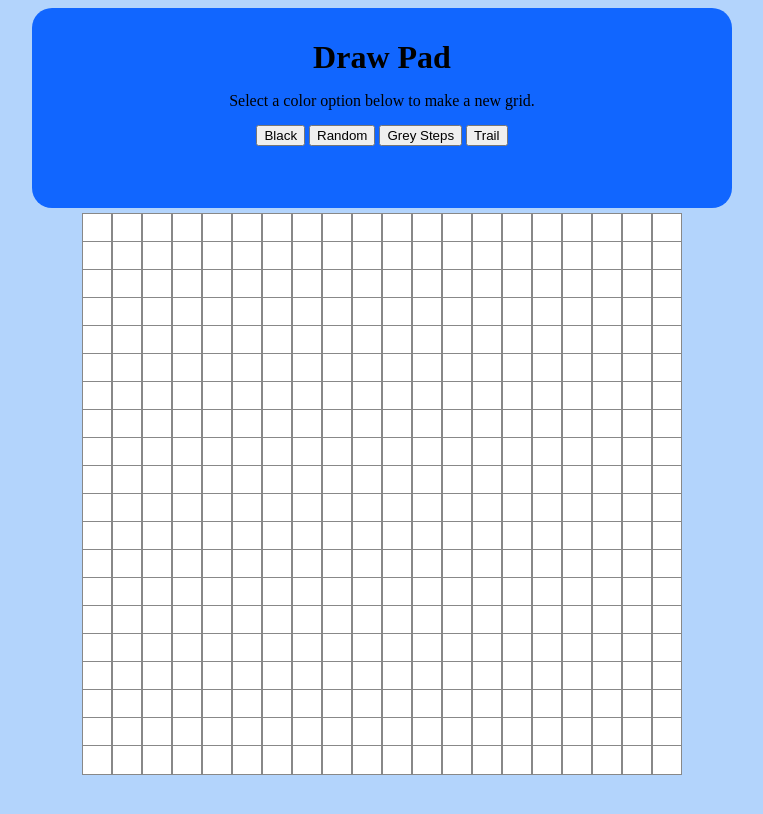
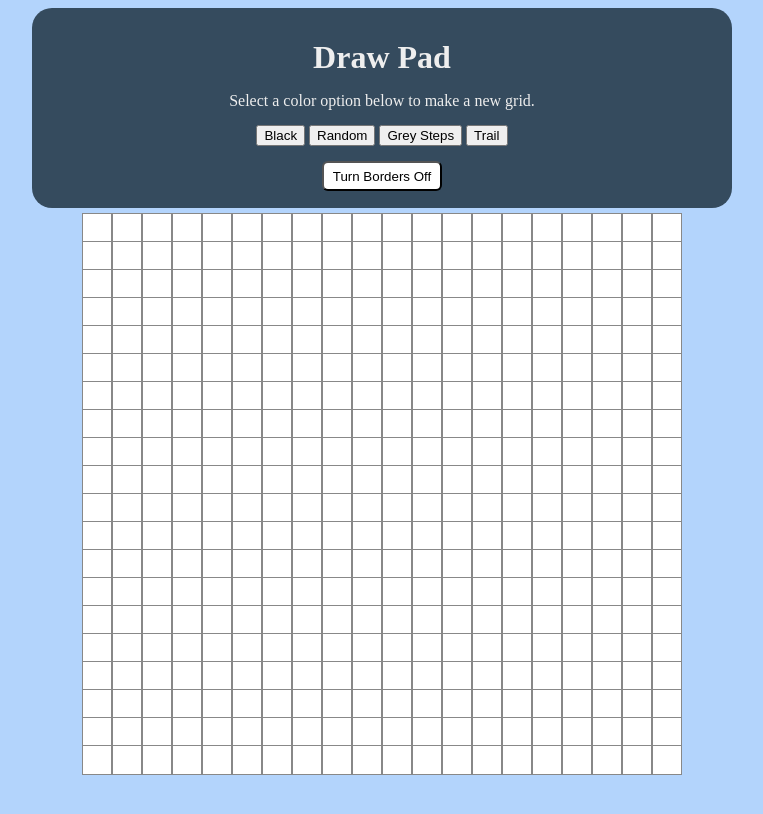
Before and after one commit to nmehrle/the_Odin_Project, a plain HTML site: page scratch_pad/doc.html in a window 1280 px wide. Shown: the whole page, without its empty margins (258-1021 px from the left). Drawn offline with nearby package versions, Linux system fonts and the light colour scheme.

Commit message:
Border on/off button

```diff
--- a/scratch_pad/doc.html
+++ b/scratch_pad/doc.html
@@ -19,7 +19,7 @@
 
 
       </div>
-      <div>
+      <div id="buttons">
 
         <button onclick="resize(1)"> Black </button>
         <button onclick="resize(2)"> Random </button>
@@ -28,8 +28,11 @@
 
       </div>
 
+      <div><button id="borderButton" onclick="toggleBorders()"> <span id='buttonWords'> Turn Borders Off<span></button></div>
 
     </div>
+
+
     <div id="gridWrapper"></div>
 
   </body>
--- a/scratch_pad/jscript.js
+++ b/scratch_pad/jscript.js
@@ -1,7 +1,27 @@
+var bordersOn = true;
+
 $(document).ready(function() {
   makeGrid(20);
   activateBlack();
 });
+
+function toggleBorders() {
+  var $pixel = $('.pixel');
+  if(bordersOn) {
+    $('#buttonWords').text("Turn Borders On ");
+    $pixel.css("border-width",0);
+    var curWid = $pixel.width();
+    $pixel.width(curWid+2);
+    bordersOn=false;
+  }
+  else {
+    $('#buttonWords').text("Turn Borders Off");
+    $pixel.css("border-width",1);
+    var curWid = $pixel.width();
+    $pixel.width(curWid-2);
+    bordersOn=true;
+  }
+};
 
 function makeGrid(size) {
   reset();
--- a/scratch_pad/stylesheet.css
+++ b/scratch_pad/stylesheet.css
@@ -7,16 +7,29 @@ body {
 	width: 700px;
 	margin-left: auto;
 	margin-right: auto;
-	background-color: #1166ff;
 	border-radius: 20px;
 	margin-bottom: 5px;
 	text-align: center;
+	background-color: #354b5e;
 }
 
 #words {
 	margin: 10px auto;
 	display: inline-block;
+	color: #eee;
 }
+
+#buttons {
+	margin-bottom: 15px;
+}
+
+#borderButton {
+	height: 30px;
+	width: 120px;
+	border-radius: 6px;
+	background-color: #fff;
+}
+
 p {
 	margin-bottom: 5px;
 }
```
